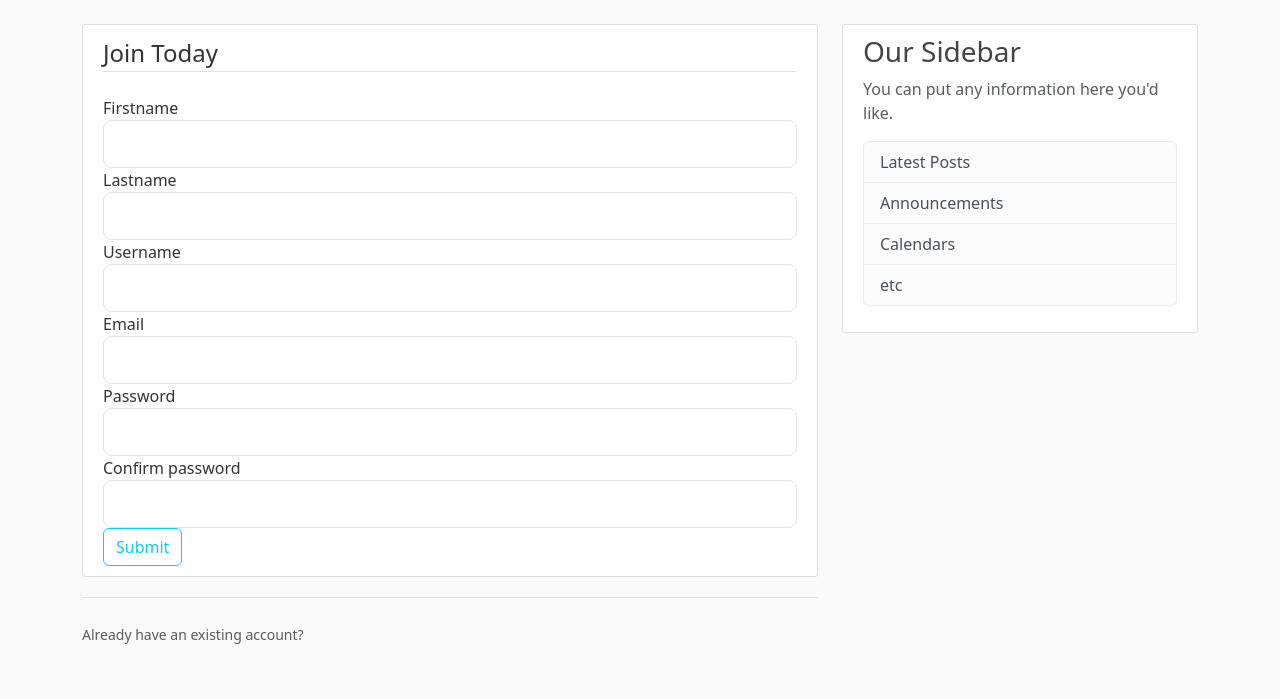
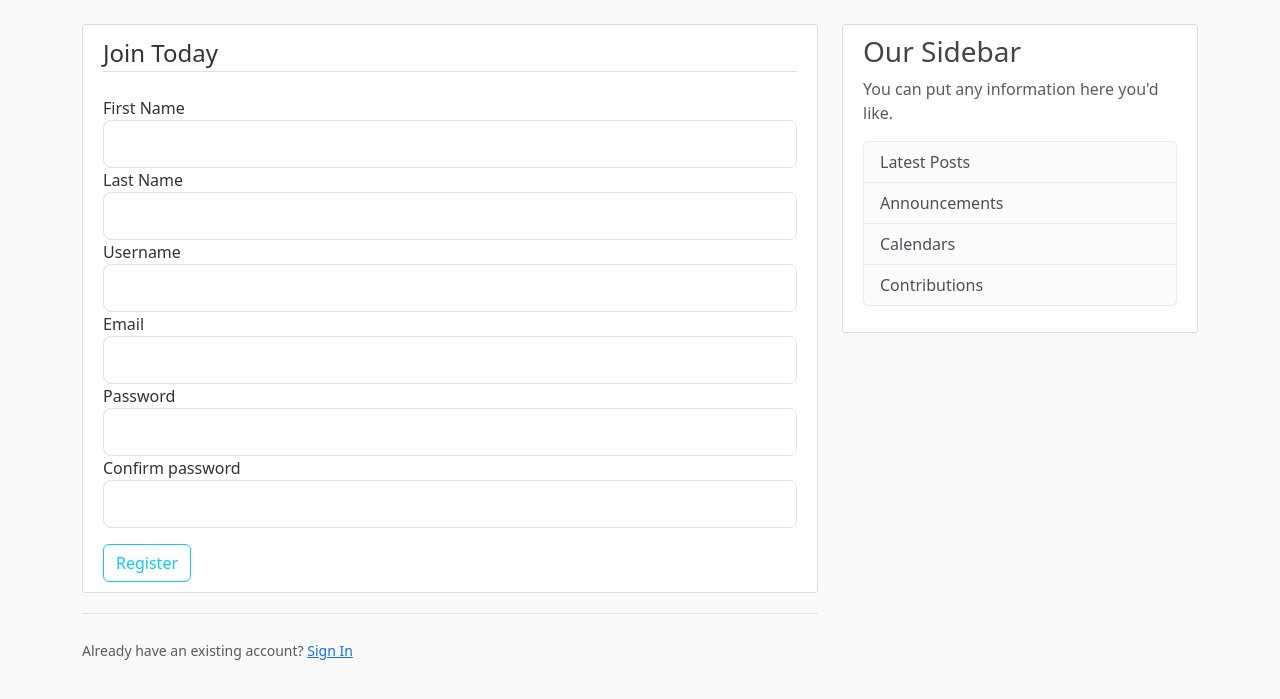
Before and after one commit to dullahale/flaskPractice, a Flask app: template templates/register.html in a window 1280 px wide. Shown: the part 56-755 px from the top of the page. Run offline with Flask 3, Linux system fonts and the light colour scheme; the template is opened without the code that fills it: values that come from a table or form of the project are taken from there, most other values are stand-ins (such as "Sample title", 1, 10 or a date in 2020); form fields are guessed from the names that the template uses; parts of the project's set-up code (start-up, migrations or seed data) failed here and were passed over.

Commit message:
modified register template

```diff
--- a/forms.py
+++ b/forms.py
@@ -1,10 +1,10 @@
 # This is a form for when users want to register or login into the site
 
-from flask_wtf import Flaskform
+from flask_wtf import FlaskForm
 from wtforms import StringField, PasswordField, SubmitField, BooleanField
 from wtforms.validators import DataRequired, Length, Email, EqualTo
 
-class RegistrationForm(Flaskform):
+class RegistrationForm(FlaskForm):
 
     first_name = StringField("First Name",
                              validators=[DataRequired(), Length(min=2, max=20)])
@@ -23,7 +23,7 @@ class RegistrationForm(Flaskform):
 
     submit = SubmitField("Register")
 
-class LoginForm(Flaskform):
+class LoginForm(FlaskForm):
 
     username = StringField("Username",
                              validators=[DataRequired(), Length(min=2, max=20)])
--- a/templates/layout.html
+++ b/templates/layout.html
@@ -55,7 +55,7 @@
                         <li class="list-group-item list-group-item-light">Latest Posts</li>
                         <li class="list-group-item list-group-item-light">Announcements</li>
                         <li class="list-group-item list-group-item-light">Calendars</li>
-                        <li class="list-group-item list-group-item-light">etc</li>
+                        <li class="list-group-item list-group-item-light">Contributions</li>
                     </ul>
                     </p>
                 </div>
--- a/templates/register.html
+++ b/templates/register.html
@@ -8,13 +8,13 @@
             <legend class="border-bottom mb-4">Join Today</legend>
 
             <div class="form-group">
-                {{ form.firstname.label(class="form-control-label")}}
-                {{ form.firstname(class="form-control form-control-lg")}}
+                {{ form.first_name.label(class="form-control-label")}}
+                {{ form.first_name(class="form-control form-control-lg")}}
             </div>
 
             <div class="form-group">
-                {{ form.lastname.label(class="form-control-label")}}
-                {{ form.lastname(class="form-control form-control-lg")}}
+                {{ form.last_name.label(class="form-control-label")}}
+                {{ form.last_name(class="form-control form-control-lg")}}
             </div>
 
             <div class="form-group">
@@ -39,13 +39,13 @@
 
         </fieldset>
         <div class="form-group">
-            {{ form.submit(class="btn btn-outline-info")}}
+            {{ form.submit(class="btn btn-outline-info mt-3")}}
         </div>
     </form>
 </div>
 <div class="border-top pt-4">
     <small class="text-muted">
-        Already have an existing account? <a class="ml-2" href="{{ url_for('login')}}"></a>
+        Already have an existing account? <a class="ml-4" href="{{ url_for('login')}}"> Sign In</a>
     </small>
 
 </div>
```
